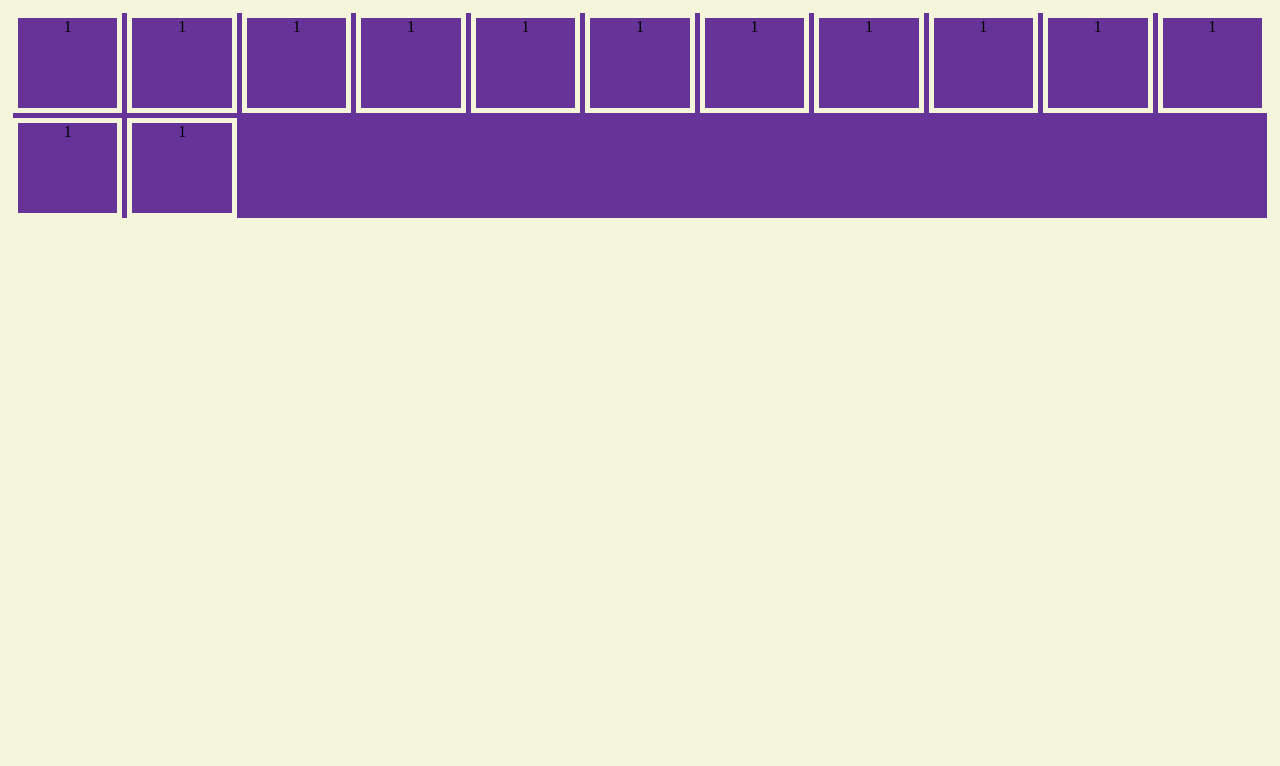
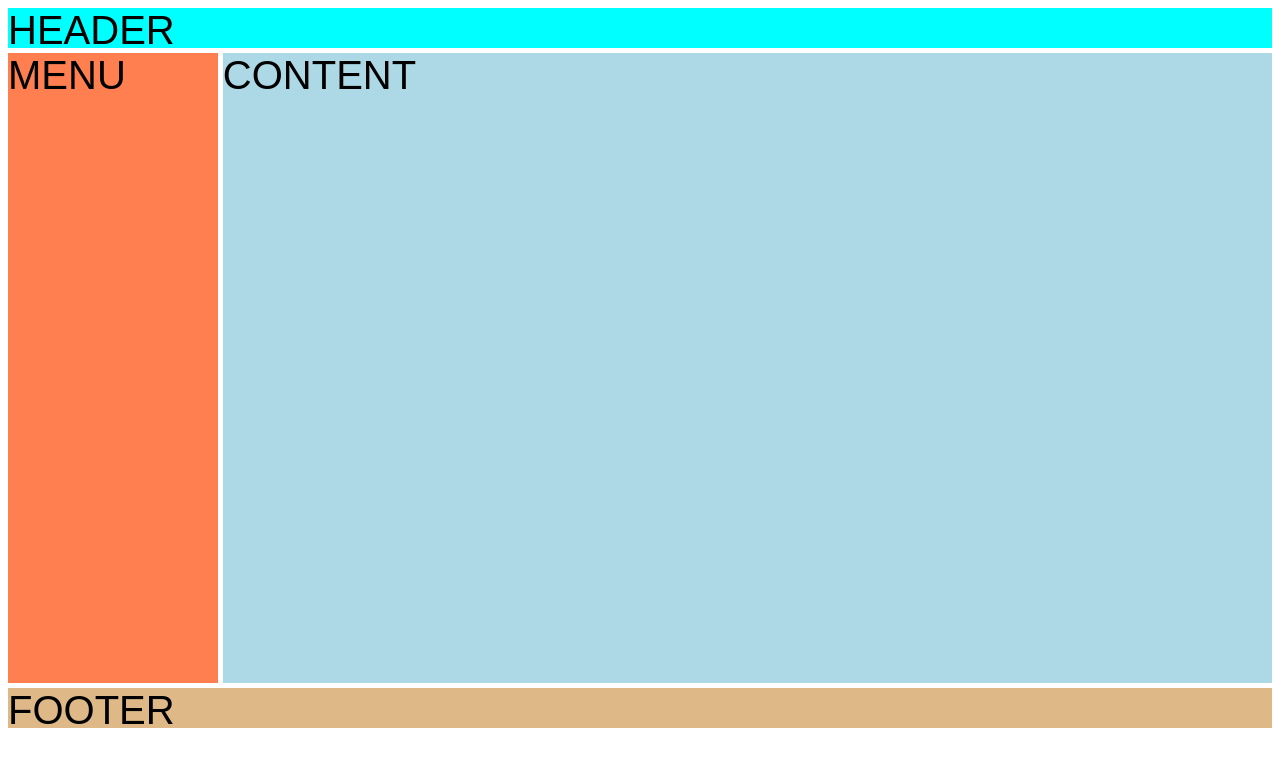
Before and after one commit to Mikhailosev/CssGridExperiments, a plain HTML site: page index.html in a window 1280 px wide. Drawn offline with Linux system fonts and the light colour scheme.

Commit message:
just some grouping which is really cool

```diff
--- a/index.html
+++ b/index.html
@@ -1,5 +1,6 @@
 <!DOCTYPE html>
 <html lang="en">
+
 <head>
     <meta charset="UTF-8">
     <meta name="viewport" content="width=device-width, initial-scale=1.0">
@@ -7,21 +8,14 @@
     <title>Document</title>
     <link href='styles.css' rel='stylesheet'>
 </head>
+
 <body>
     <div class="container">
-    <div>1</div>
-    <div>1</div>
-    <div>1</div>
-    <div>1</div>
-    <div>1</div>
-    <div>1</div>
-    <div>1</div>
-    <div>1</div>
-    <div>1</div>
-    <div>1</div>
-    <div>1</div>
-    <div>1</div>
-    <div>1</div>
+        <div class="header">HEADER</div>
+        <div class="menu">MENU</div>
+        <div class="content">CONTENT</div>
+        <div class="footer">FOOTER</div>
     </div>
 </body>
+
 </html>
--- a/styles.css
+++ b/styles.css
@@ -1,26 +1,28 @@
-body {
-    background-color:beige;
+html {
+    height: 100%;
 }
+body{
+    height: 90%;
 
+}
 .container{
+    height:100%;
     display: grid;
+
     /*Definetely not the shotres method to define rows and columns
     grid-template-columns: repeat(2,1fr);
     grid-template-rows:50px 50px;
     grid-gap:3px;
     This one is better! It's like drawing an L*/
-    grid-gap:5px;
-    grid-template-columns: repeat(auto-fit, minmax(100px,1fr));
+    grid-gap: 5px;
+    grid-template-columns: [main-start] 1fr [content-start] 5fr [content-end main-end];
     /*fixes the issue with the rows    */
-    grid-auto-rows: 100px;
+    grid-template-rows:[main-start] 40px [content-start] auto [content-end] 40px[main-end];
 }
 
-div{
-    background-color: rebeccapurple;
-    text-align: center;
-    border: 5px solid beige;
-}
-.header{/* First way
+
+.header {
+    /* First way
     grid-column-start: 1;
     grid-column-end: 3;
     Second way:
@@ -29,17 +31,25 @@ div{
     grid-column:1/span 2;
     !!! -1 ONE MEANS TAKE ALL THE REMAINING SPACE!!!
     */
-    grid-area:h;
+    background-color: aqua;
+    grid-column: main;
+    font: 30pt sans-serif;
 }
-.menu{
-    grid-area: m;
+
+.menu {
+    background-color: coral;
+    font: 30pt sans-serif;
 }
-.content{
-    grid-area: c;
+
+.content {
+    background-color: lightblue;
+    grid-area: content;
+    font: 30pt sans-serif;
+}
+
+.footer {
+    background-color: burlywood;
+    grid-column: main;
+    font: 30pt sans-serif;
 
 }
-.footer
-{
-    grid-area: f;
-
-}
```
